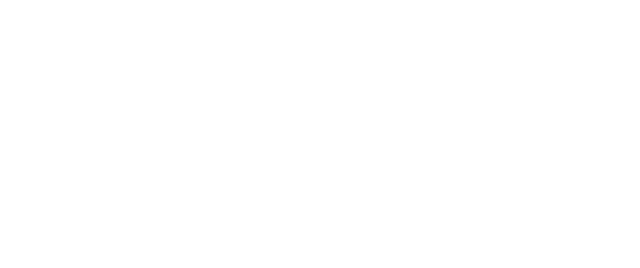
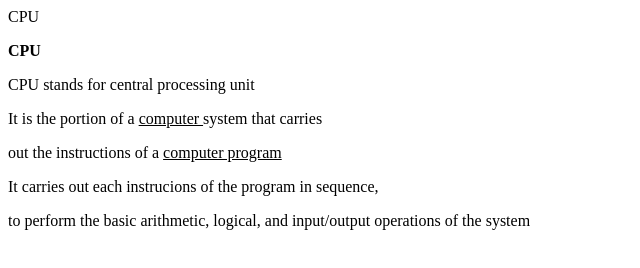
Before and after one commit to iamneo-production/afabaadaeccdfffebaeceaec, a website: page public/index.html in a window 1280 px wide. Shown: the whole page, without its empty margins (0-640 px from the left). Drawn offline with Linux system fonts and the light colour scheme.

Commit message:
Backup Commit

```diff
--- a/public/index.html
+++ b/public/index.html
@@ -1,5 +1,12 @@
 <html>
-<head>
-    <title>CPU</title>
-</head>
+
+    CPU
+
+
 <body>
+    <p> <b> CPU</b> </p>
+    <p><u></u> CPU stands for central processing unit  </u></p>
+    <p> It is the portion of a <u> computer </u>system that carries</p>
+    <p> out the instructions of a <u> computer program </u></p>
+    <p> It carries out each instrucions of the program in sequence,</p>
+    <p> to perform the basic arithmetic, logical, and input/output operations of the system</p>
```
